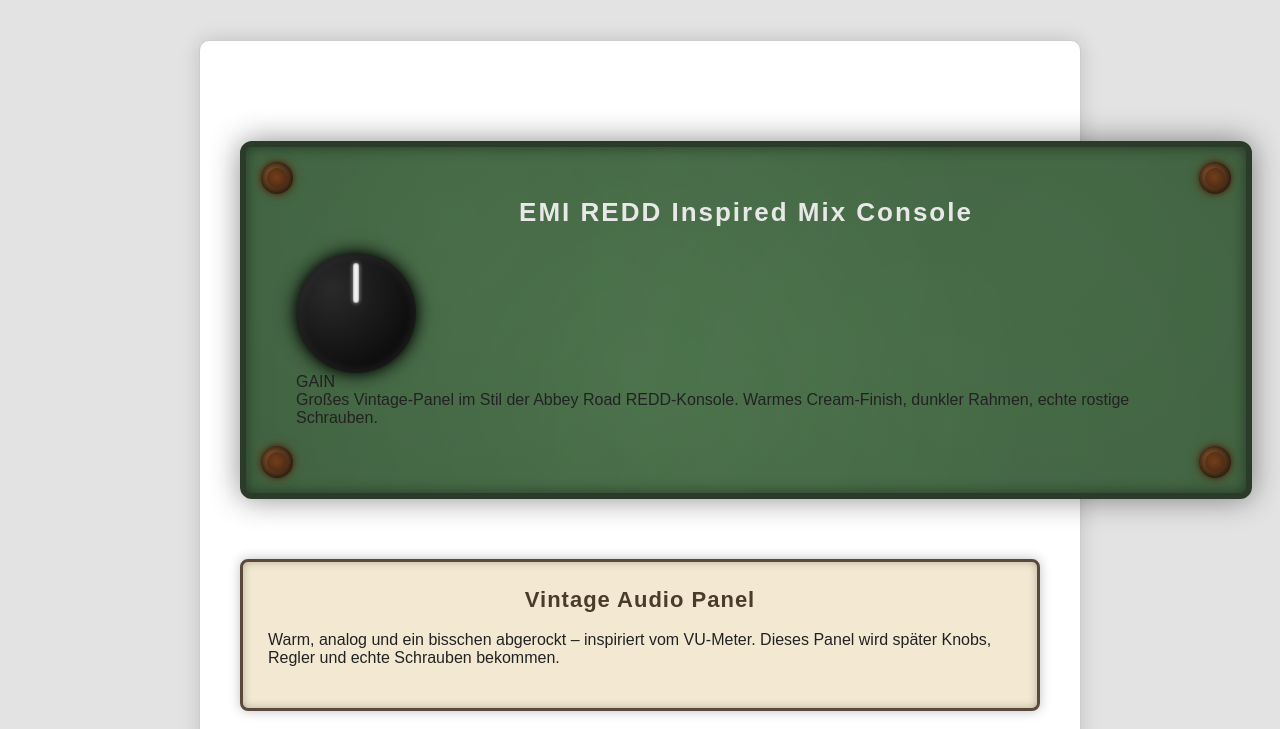
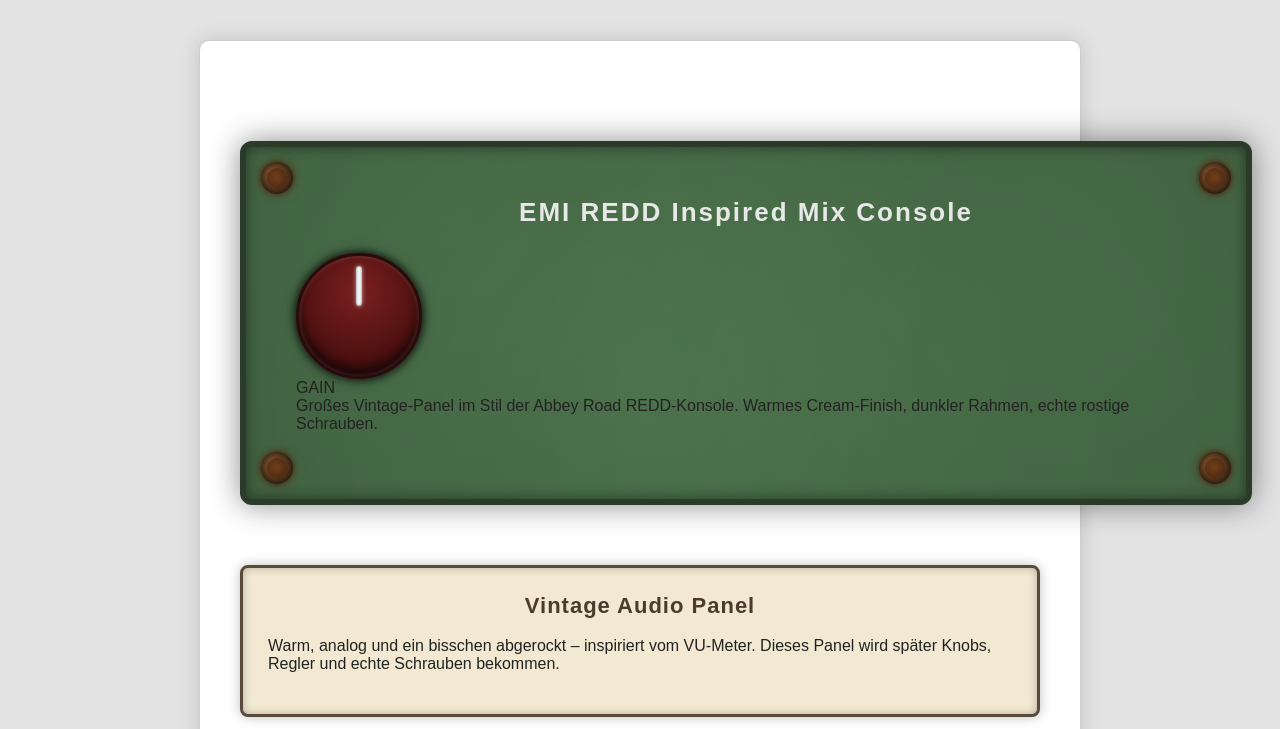
Before and after one commit to vintage-soundnerd/karsten-website, a plain HTML site: page index.html in a window 1280 px wide. Shown: the top 729 px of the page. Drawn offline with Linux system fonts and the light colour scheme.

Commit message:
Fix HTML structure and add missing elements

```diff
--- a/index.html
+++ b/index.html
@@ -19,7 +19,8 @@
 
     <p class="redd-desc">
         <div class="knob-container">
-    <div class="knob">
+   <div class="knob red-knob">
+
         <div class="knob-pointer"></div>
     </div>
     <div class="knob-label">GAIN</div>
```
